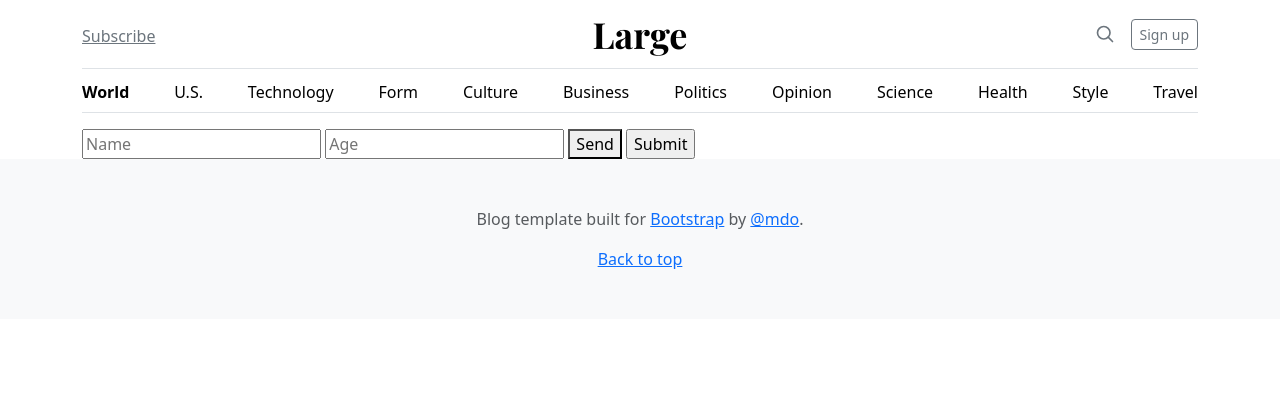
After one commit to suhhhho/learnphp, a PHP site: page /form in a window 1280 px wide. The commit adds this page. Shown: the top 420 px of the page. Run offline with PHP 8.4, Linux system fonts and the light colour scheme.

Commit message:
add forms example

```diff
--- a/routes.php
+++ b/routes.php
@@ -6,3 +6,5 @@ use App\Router;
 Router::addRoute('/', [PublicController::class, 'index']);
 
 Router::addRoute('/us', [PublicController::class, 'us']);
+Router::addRoute('/form', [PublicController::class, 'form']);
+Router::addRoute('/answer', [PublicController::class, 'answer']);
--- a/src/Controllers/PublicController.php
+++ b/src/Controllers/PublicController.php
@@ -25,4 +25,20 @@ class PublicController
         ];
         view('us', compact('posts'));
     }
+
+    public function form() {
+        // $name = '';
+        // if(isset($_GET['name'])) {
+        //     $name = $_GET['name'];
+        // }
+
+        //$name = isset($_GET['name']) ? $_GET['name'] : '';
+        $name = $_GET['name'] ?? '';
+        $age = $_GET['age'] ?? '';
+        view('form', compact('name', 'age'));
+    }
+
+    public function answer() {
+        dump($_GET, $_POST, $_REQUEST);
+    }
 }
--- a/src/Router.php
+++ b/src/Router.php
@@ -6,9 +6,9 @@ class Router {
 
     private $path;
 
-    public function __construct($path)
+    public function __construct($url)
     {
-        $this->path = $path;
+        $this->path = parse_url($url, PHP_URL_PATH);
     }
 
     public function match(){
--- /dev/null
+++ b/views/form.php
@@ -0,0 +1,13 @@
+<?php include __DIR__ . '/partials/header.php'; ?>
+  <main class="container">
+    <?php if($name && $age): ?>
+      <h1>Hello <?=$name?>! You are <?=$age?> years old!</h1>
+    <?php endif ?>
+    <form action="/answer?name=green&age=rock" method="POST">
+      <input name="name" placeholder="Name">
+      <input name="age" placeholder="Age">
+      <button>Send</button>
+      <input type="submit">
+    </form>
+  </main>
+<?php include __DIR__ . '/partials/footer.php'; ?>
--- a/views/partials/navbar.php
+++ b/views/partials/navbar.php
@@ -61,7 +61,7 @@
         <a class="nav-item nav-link link-body-emphasis active" href="/">World</a>
         <a class="nav-item nav-link link-body-emphasis" href="/us">U.S.</a>
         <a class="nav-item nav-link link-body-emphasis" href="#">Technology</a>
-        <a class="nav-item nav-link link-body-emphasis" href="#">Design</a>
+        <a class="nav-item nav-link link-body-emphasis" href="/form">Form</a>
         <a class="nav-item nav-link link-body-emphasis" href="#">Culture</a>
         <a class="nav-item nav-link link-body-emphasis" href="#">Business</a>
         <a class="nav-item nav-link link-body-emphasis" href="#">Politics</a>
```
